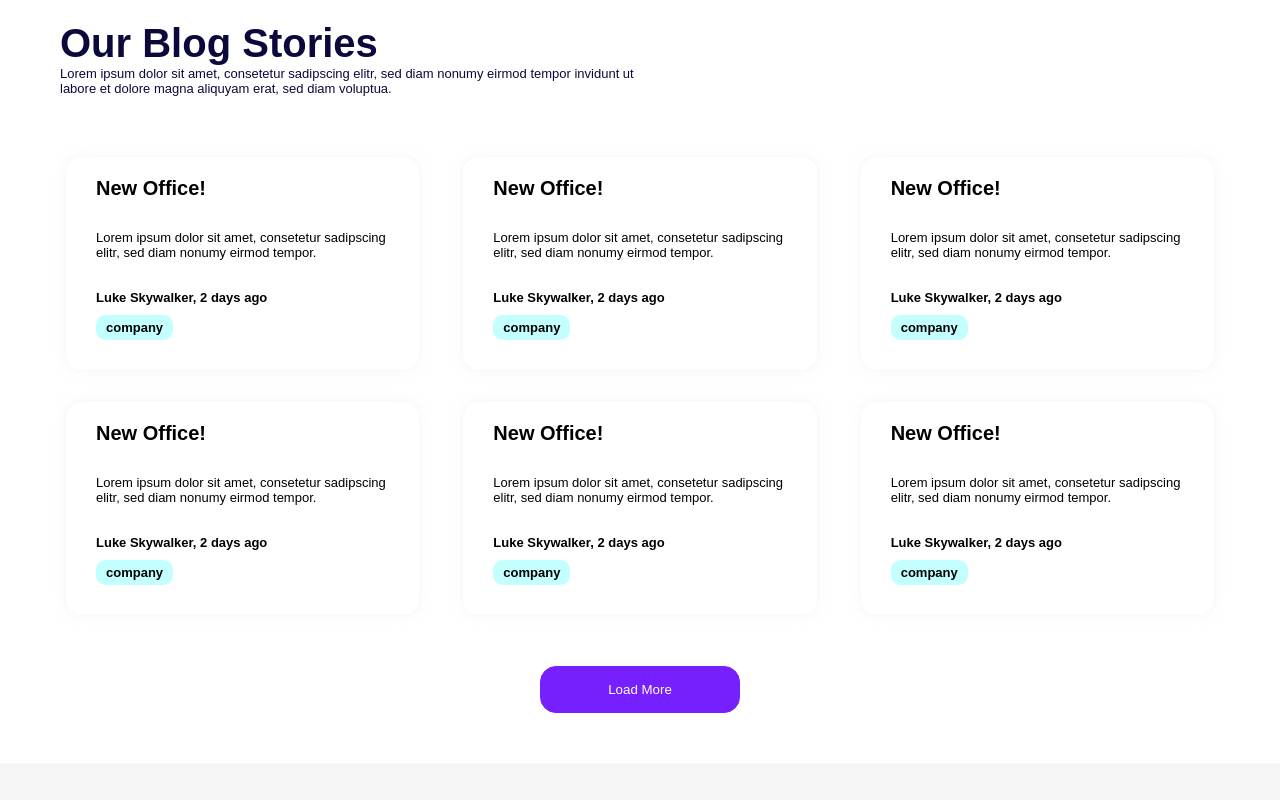
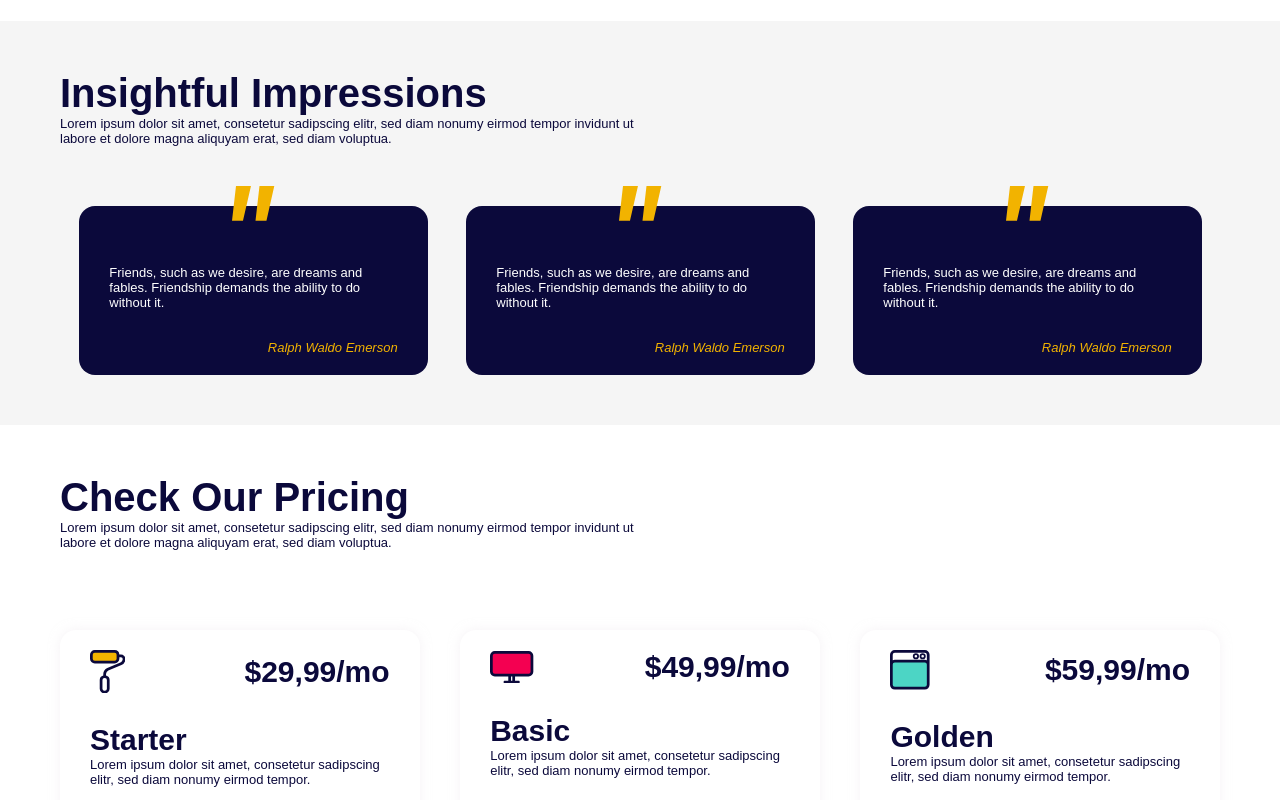
Before and after one commit to Surya-7666/zubyte-websiite, a React (Create React App) app: page / in a window 1280 px wide. Shown: the part 2620-3420 px from the top of the page. Built offline with nearby package versions, Linux system fonts and the light colour scheme; a web font is replaced by a local one.

Commit message:
Update Blog.jsx

```diff
--- a/src/components/Sections/Blog.jsx
+++ b/src/components/Sections/Blog.jsx
@@ -8,85 +8,13 @@ import TestimonialSlider from "../Elements/TestimonialSlider";
 export default function Blog() {
   return (
     <Wrapper id="blog">
-      <div className="whiteBg">
-        <div className="container">
-          <HeaderInfo>
-            <h1 className="font40 extraBold">Our Blog Stories</h1>
-            <p className="font13">
-              Lorem ipsum dolor sit amet, consetetur sadipscing elitr, sed diam nonumy eirmod tempor invidunt ut
-              <br />
-              labore et dolore magna aliquyam erat, sed diam voluptua.
-            </p>
-          </HeaderInfo>
-          <div className="row textCenter">
-            <div className="col-xs-12 col-sm-4 col-md-4 col-lg-4">
-              <BlogBox
-                title="New Office!"
-                text="Lorem ipsum dolor sit amet, consetetur sadipscing elitr, sed diam nonumy eirmod tempor."
-                tag="company"
-                author="Luke Skywalker, 2 days ago"
-                action={() => alert("clicked")}
-              />
-            </div>
-            <div className="col-xs-12 col-sm-4 col-md-4 col-lg-4">
-              <BlogBox
-                title="New Office!"
-                text="Lorem ipsum dolor sit amet, consetetur sadipscing elitr, sed diam nonumy eirmod tempor."
-                tag="company"
-                author="Luke Skywalker, 2 days ago"
-                action={() => alert("clicked")}
-              />
-            </div>
-            <div className="col-xs-12 col-sm-4 col-md-4 col-lg-4">
-              <BlogBox
-                title="New Office!"
-                text="Lorem ipsum dolor sit amet, consetetur sadipscing elitr, sed diam nonumy eirmod tempor."
-                tag="company"
-                author="Luke Skywalker, 2 days ago"
-                action={() => alert("clicked")}
-              />
-            </div>
-          </div>
-          <div className="row textCenter">
-            <div className="col-xs-12 col-sm-4 col-md-4 col-lg-4">
-              <BlogBox
-                title="New Office!"
-                text="Lorem ipsum dolor sit amet, consetetur sadipscing elitr, sed diam nonumy eirmod tempor."
-                tag="company"
-                author="Luke Skywalker, 2 days ago"
-                action={() => alert("clicked")}
-              />
-            </div>
-            <div className="col-xs-12 col-sm-4 col-md-4 col-lg-4">
-              <BlogBox
-                title="New Office!"
-                text="Lorem ipsum dolor sit amet, consetetur sadipscing elitr, sed diam nonumy eirmod tempor."
-                tag="company"
-                author="Luke Skywalker, 2 days ago"
-                action={() => alert("clicked")}
-              />
-            </div>
-            <div className="col-xs-12 col-sm-4 col-md-4 col-lg-4">
-              <BlogBox
-                title="New Office!"
-                text="Lorem ipsum dolor sit amet, consetetur sadipscing elitr, sed diam nonumy eirmod tempor."
-                tag="company"
-                author="Luke Skywalker, 2 days ago"
-                action={() => alert("clicked")}
-              />
-            </div>
-          </div>
-          <div className="row flexCenter">
-            <div style={{ margin: "50px 0", width: "200px" }}>
-              <FullButton title="Load More" action={() => alert("clicked")} />
-            </div>
-          </div>
-        </div>
-      </div>
+
       <div className="lightBg" style={{padding: '50px 0'}}>
         <div className="container">
           <HeaderInfo>
-            <h1 className="font40 extraBold">What They Say?</h1>
+            <h1 className="font40 extraBold">Insightful Impressions
+
+</h1>
             <p className="font13">
               Lorem ipsum dolor sit amet, consetetur sadipscing elitr, sed diam nonumy eirmod tempor invidunt ut
               <br />
```
